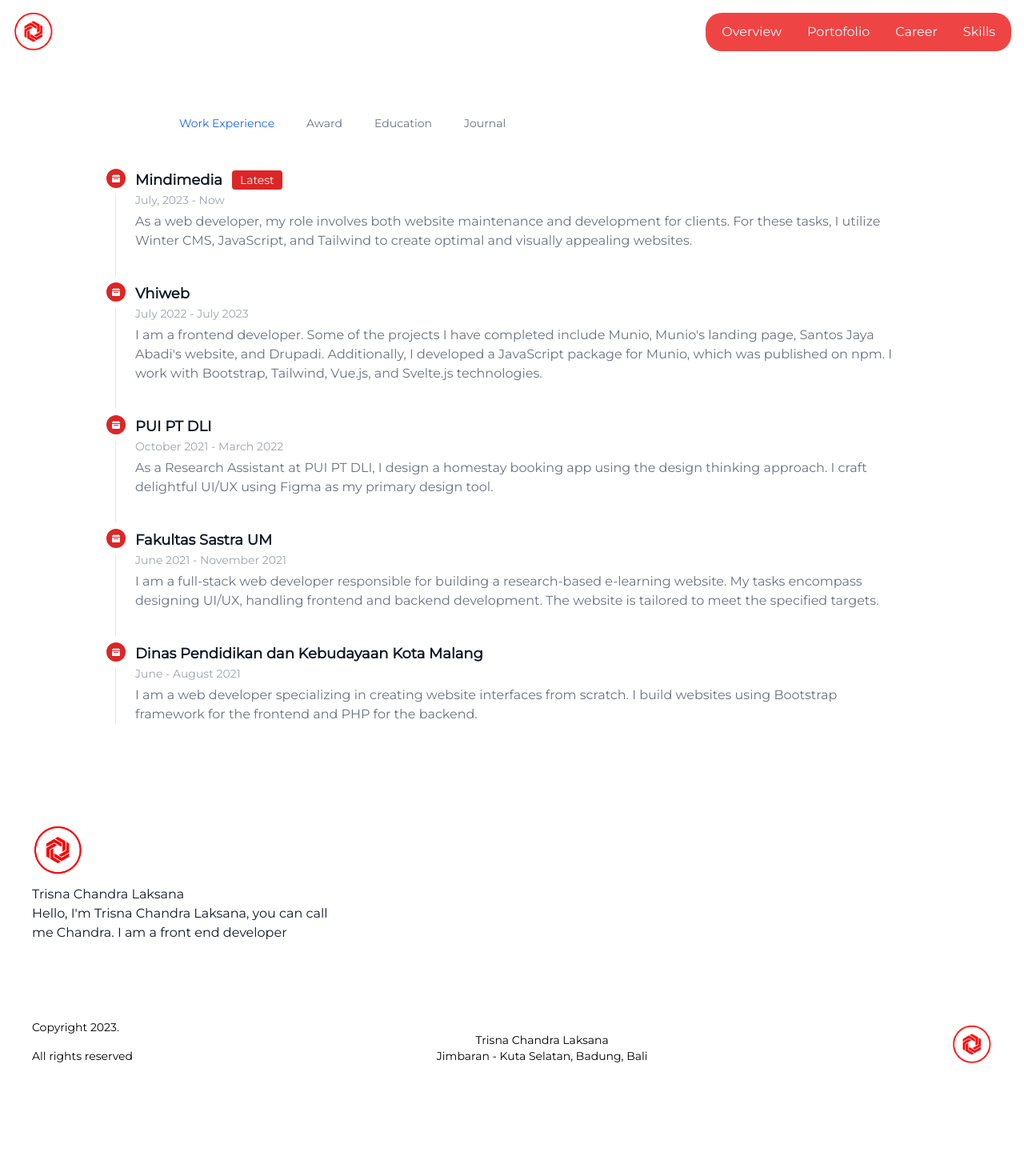
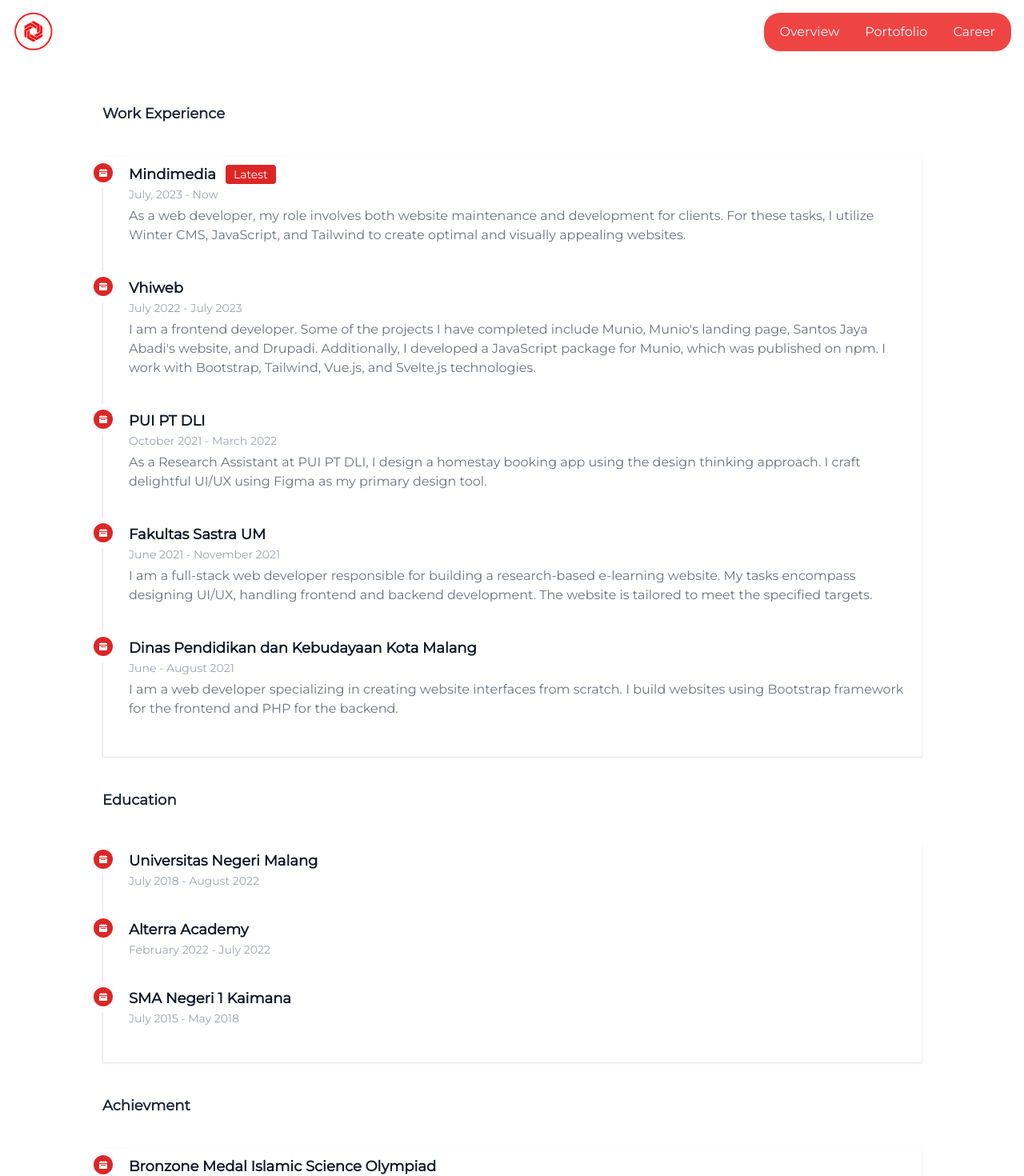
Before and after one commit to Chandralaksana22/portofolio-chandra, a Vue app: page /career in a window 1280 px wide. Shown: the top 1470 px of the page at 80% size. Before the commit the page ends 1370 px from the top, so only its background shows below. Built offline with nearby package versions, Linux system fonts and the light colour scheme.

Commit message:
Update : Update Career Page

```diff
--- a/src/components/Navigation/Navbar.vue
+++ b/src/components/Navigation/Navbar.vue
@@ -18,11 +18,8 @@
       <li class="py-3">
         <router-link to="/portofolio" class="block text-white py-2 pl-3 pr-4 text-gray-900 rounded hover:bg-gray-100 md:hover:bg-transparent md:hover:text-white md:p-0 md:dark:hover:text-white dark:text-white dark:hover:bg-gray-700 dark:hover:text-white md:dark:hover:bg-transparent dark:border-gray-700">Portofolio</router-link>
       </li>
-      <li class="py-3">
+      <li class="py-3 pr-0 md:pr-5">
         <router-link to="/career" class="block text-white py-2 pl-3 pr-4 text-gray-900 rounded hover:bg-gray-100 md:hover:bg-transparent md:hover:text-white md:p-0 md:dark:hover:text-white dark:text-white dark:hover:bg-gray-700 dark:hover:text-white md:dark:hover:bg-transparent dark:border-gray-700">Career</router-link>
-      </li>
-      <li class="py-3 pr-0 md:pr-5">
-        <a href="#" class="block text-white py-2 pl-3 pr-4 text-gray-900 rounded hover:bg-gray-100 md:hover:bg-transparent md:hover:text-white md:p-0 md:dark:hover:text-white dark:text-white dark:hover:bg-gray-700 dark:hover:text-white md:dark:hover:bg-transparent dark:border-gray-700">Skills</a>
       </li>
       </ul>
     </div>
--- a/src/views/CareerView.vue
+++ b/src/views/CareerView.vue
@@ -1,74 +1,8 @@
 <template>
   <section class="px-4 md:px-32 mx-auto mt-32">
-    <div class="mb-4 px-10 lg:px-20 pt-30">
-      <ul
-        class="flex flex-wrap -mb-px text-sm font-medium text-center"
-        id="myTab"
-        data-tabs-toggle="#myTabContent"
-        role="tablist"
-      >
-        <li class="mr-2" role="presentation">
-          <button
-            class="inline-block p-4 rounded-t-lg"
-            id="profile-tab"
-            data-tabs-target="#profile"
-            type="button"
-            role="tab"
-            aria-controls="profile"
-            aria-selected="false"
-          >
-            Work Experience
-          </button>
-        </li>
-        <li class="mr-2" role="presentation">
-          <button
-            class="inline-block p-4 rounded-t-lg"
-            id="dashboard-tab"
-            data-tabs-target="#dashboard"
-            type="button"
-            role="tab"
-            aria-controls="dashboard"
-            aria-selected="false"
-          >
-            Award
-          </button>
-        </li>
-        <li class="mr-2" role="presentation">
-          <button
-            class="inline-block p-4 rounded-t-lg"
-            id="settings-tab"
-            data-tabs-target="#settings"
-            type="button"
-            role="tab"
-            aria-controls="settings"
-            aria-selected="false"
-          >
-            Education
-          </button>
-        </li>
-        <li role="presentation">
-          <button
-            class="inline-block p-4 rounded-t-lg"
-            id="contacts-tab"
-            data-tabs-target="#contacts"
-            type="button"
-            role="tab"
-            aria-controls="contacts"
-            aria-selected="false"
-          >
-            Journal
-          </button>
-        </li>
-      </ul>
-    </div>
-    <div id="myTabContent">
-      <div
-        class="hidden p-4 rounded-lg"
-        id="profile"
-        role="tabpanel"
-        aria-labelledby="profile-tab"
-      >
-        <ol class="relative border-l border-gray-200 dark:border-gray-700">
+    <h1 class="font-bold text-lg">Work Experience</h1>
+    <div class="my-10 shadow">
+      <ol class="relative border-l border-gray-200 dark:border-gray-700 p-2">
         <li class="mb-10 ml-6">
           <span
             class="absolute flex items-center justify-center w-6 h-6 bg-red-600 rounded-full -left-3 ring-8 ring-white dark:ring-gray-900 dark:bg-red-900"
@@ -123,9 +57,7 @@
               />
             </svg>
           </span>
-            <h3
-              class="mb-1 text-lg font-semibold text-gray-900 dark:text-white"
-            >
+          <h3 class="mb-1 text-lg font-semibold text-gray-900 dark:text-white">
             Vhiweb
           </h3>
           <time
@@ -136,8 +68,8 @@
             I am a frontend developer. Some of the projects I have completed
             include Munio, Munio's landing page, Santos Jaya Abadi's website,
             and Drupadi. Additionally, I developed a JavaScript package for
-              Munio, which was published on npm. I work with Bootstrap,
-              Tailwind, Vue.js, and Svelte.js technologies.
+            Munio, which was published on npm. I work with Bootstrap, Tailwind,
+            Vue.js, and Svelte.js technologies.
           </p>
         </li>
         <li class="ml-6 mb-10">
@@ -156,9 +88,7 @@
               />
             </svg>
           </span>
-            <h3
-              class="mb-1 text-lg font-semibold text-gray-900 dark:text-white"
-            >
+          <h3 class="mb-1 text-lg font-semibold text-gray-900 dark:text-white">
             PUI PT DLI
           </h3>
           <time
@@ -187,9 +117,7 @@
               />
             </svg>
           </span>
-            <h3
-              class="mb-1 text-lg font-semibold text-gray-900 dark:text-white"
-            >
+          <h3 class="mb-1 text-lg font-semibold text-gray-900 dark:text-white">
             Fakultas Sastra UM
           </h3>
           <time
@@ -219,9 +147,7 @@
               />
             </svg>
           </span>
-            <h3
-              class="mb-1 text-lg font-semibold text-gray-900 dark:text-white"
-            >
+          <h3 class="mb-1 text-lg font-semibold text-gray-900 dark:text-white">
             Dinas Pendidikan dan Kebudayaan Kota Malang
           </h3>
           <time
@@ -236,13 +162,88 @@
         </li>
       </ol>
     </div>
-      <div
-        class="hidden p-4 rounded-lg"
-        id="dashboard"
-        role="tabpanel"
-        aria-labelledby="dashboard-tab"
+    <h1 class="font-bold text-lg mt-5">Education</h1>
+    <div class="my-10 shadow">
+      <ol class="relative border-l border-gray-200 dark:border-gray-700 p-2">
+        <li class="mb-10 ml-6">
+          <span
+            class="absolute flex items-center justify-center w-6 h-6 bg-red-600 rounded-full -left-3 ring-8 ring-white dark:ring-gray-900 dark:bg-red-900"
           >
-        <ol class="relative border-l border-gray-200 dark:border-gray-700">
+            <svg
+              class="w-2.5 h-2.5 text-white dark:text-red-300"
+              aria-hidden="true"
+              xmlns="http://www.w3.org/2000/svg"
+              fill="currentColor"
+              viewBox="0 0 20 20"
+            >
+              <path
+                d="M20 4a2 2 0 0 0-2-2h-2V1a1 1 0 0 0-2 0v1h-3V1a1 1 0 0 0-2 0v1H6V1a1 1 0 0 0-2 0v1H2a2 2 0 0 0-2 2v2h20V4ZM0 18a2 2 0 0 0 2 2h16a2 2 0 0 0 2-2V8H0v10Zm5-8h10a1 1 0 0 1 0 2H5a1 1 0 0 1 0-2Z"
+              />
+            </svg>
+          </span>
+          <h3
+            class="flex items-center mb-1 text-lg font-semibold text-gray-900 dark:text-white"
+          >
+            Universitas Negeri Malang
+          </h3>
+          <time
+            class="block mb-2 text-sm font-normal leading-none text-gray-400 dark:text-gray-500"
+            >July 2018 - August 2022</time
+          >
+        </li>
+        <li class="mb-10 ml-6">
+          <span
+            class="absolute flex items-center justify-center w-6 h-6 bg-red-600 rounded-full -left-3 ring-8 ring-white dark:ring-gray-900 dark:bg-red-900"
+          >
+            <svg
+              class="w-2.5 h-2.5 text-white dark:text-red-300"
+              aria-hidden="true"
+              xmlns="http://www.w3.org/2000/svg"
+              fill="currentColor"
+              viewBox="0 0 20 20"
+            >
+              <path
+                d="M20 4a2 2 0 0 0-2-2h-2V1a1 1 0 0 0-2 0v1h-3V1a1 1 0 0 0-2 0v1H6V1a1 1 0 0 0-2 0v1H2a2 2 0 0 0-2 2v2h20V4ZM0 18a2 2 0 0 0 2 2h16a2 2 0 0 0 2-2V8H0v10Zm5-8h10a1 1 0 0 1 0 2H5a1 1 0 0 1 0-2Z"
+              />
+            </svg>
+          </span>
+          <h3 class="mb-1 text-lg font-semibold text-gray-900 dark:text-white">
+            Alterra Academy
+          </h3>
+          <time
+            class="block mb-2 text-sm font-normal leading-none text-gray-400 dark:text-gray-500"
+            >February 2022 - July 2022</time
+          >
+        </li>
+        <li class="ml-6 mb-10">
+          <span
+            class="absolute flex items-center justify-center w-6 h-6 bg-red-600 rounded-full -left-3 ring-8 ring-white dark:ring-gray-900 dark:bg-red-900"
+          >
+            <svg
+              class="w-2.5 h-2.5 text-white dark:text-red-300"
+              aria-hidden="true"
+              xmlns="http://www.w3.org/2000/svg"
+              fill="currentColor"
+              viewBox="0 0 20 20"
+            >
+              <path
+                d="M20 4a2 2 0 0 0-2-2h-2V1a1 1 0 0 0-2 0v1h-3V1a1 1 0 0 0-2 0v1H6V1a1 1 0 0 0-2 0v1H2a2 2 0 0 0-2 2v2h20V4ZM0 18a2 2 0 0 0 2 2h16a2 2 0 0 0 2-2V8H0v10Zm5-8h10a1 1 0 0 1 0 2H5a1 1 0 0 1 0-2Z"
+              />
+            </svg>
+          </span>
+          <h3 class="mb-1 text-lg font-semibold text-gray-900 dark:text-white">
+            SMA Negeri 1 Kaimana
+          </h3>
+          <time
+            class="block mb-2 text-sm font-normal leading-none text-gray-400 dark:text-gray-500"
+            >July 2015 - May 2018</time
+          >
+        </li>
+      </ol>
+    </div>
+    <h1 class="font-bold text-lg mt-5">Achievment</h1>
+    <div class="my-10 shadow">
+      <ol class="relative border-l border-gray-200 dark:border-gray-700 p-2">
         <li class="mb-10 ml-6">
           <span
             class="absolute flex items-center justify-center w-6 h-6 bg-red-600 rounded-full -left-3 ring-8 ring-white dark:ring-gray-900 dark:bg-red-900"
@@ -285,9 +286,7 @@
               />
             </svg>
           </span>
-            <h3
-              class="mb-1 text-lg font-semibold text-gray-900 dark:text-white"
-            >
+          <h3 class="mb-1 text-lg font-semibold text-gray-900 dark:text-white">
             Bronzone Medal Big Fair Science Competition
           </h3>
           <time
@@ -311,9 +310,7 @@
               />
             </svg>
           </span>
-            <h3
-              class="mb-1 text-lg font-semibold text-gray-900 dark:text-white"
-            >
+          <h3 class="mb-1 text-lg font-semibold text-gray-900 dark:text-white">
             Bronzone Medal Hardiknas Competition
           </h3>
           <time
@@ -337,9 +334,7 @@
               />
             </svg>
           </span>
-            <h3
-              class="mb-1 text-lg font-semibold text-gray-900 dark:text-white"
-            >
+          <h3 class="mb-1 text-lg font-semibold text-gray-900 dark:text-white">
             Numeration and literacy Olympics 2023
           </h3>
           <time
@@ -363,9 +358,7 @@
               />
             </svg>
           </span>
-            <h3
-              class="mb-1 text-lg font-semibold text-gray-900 dark:text-white"
-            >
+          <h3 class="mb-1 text-lg font-semibold text-gray-900 dark:text-white">
             Indonesia Muslim Olympic
           </h3>
           <time
@@ -389,9 +382,7 @@
               />
             </svg>
           </span>
-            <h3
-              class="mb-1 text-lg font-semibold text-gray-900 dark:text-white"
-            >
+          <h3 class="mb-1 text-lg font-semibold text-gray-900 dark:text-white">
             Recipients of the 2021 Indonesian Innovation Talent Program
           </h3>
           <time
@@ -415,9 +406,7 @@
               />
             </svg>
           </span>
-            <h3
-              class="mb-1 text-lg font-semibold text-gray-900 dark:text-white"
-            >
+          <h3 class="mb-1 text-lg font-semibold text-gray-900 dark:text-white">
             Awardee Yayasan Hadji Kalla Scholarship
           </h3>
           <time
@@ -427,103 +416,5 @@
         </li>
       </ol>
     </div>
-      <div
-        class="hidden p-4 rounded-lg bg-gray-50 dark:bg-gray-800"
-        id="settings"
-        role="tabpanel"
-        aria-labelledby="settings-tab"
-      >
-        <ol class="relative border-l border-gray-200 dark:border-gray-700">
-          <li class="mb-10 ml-6">
-            <span
-              class="absolute flex items-center justify-center w-6 h-6 bg-red-600 rounded-full -left-3 ring-8 ring-white dark:ring-gray-900 dark:bg-red-900"
-            >
-              <svg
-                class="w-2.5 h-2.5 text-white dark:text-red-300"
-                aria-hidden="true"
-                xmlns="http://www.w3.org/2000/svg"
-                fill="currentColor"
-                viewBox="0 0 20 20"
-              >
-                <path
-                  d="M20 4a2 2 0 0 0-2-2h-2V1a1 1 0 0 0-2 0v1h-3V1a1 1 0 0 0-2 0v1H6V1a1 1 0 0 0-2 0v1H2a2 2 0 0 0-2 2v2h20V4ZM0 18a2 2 0 0 0 2 2h16a2 2 0 0 0 2-2V8H0v10Zm5-8h10a1 1 0 0 1 0 2H5a1 1 0 0 1 0-2Z"
-                />
-              </svg>
-            </span>
-            <h3
-              class="flex items-center mb-1 text-lg font-semibold text-gray-900 dark:text-white"
-            >
-              Universitas Negeri Malang
-            </h3>
-            <time
-              class="block mb-2 text-sm font-normal leading-none text-gray-400 dark:text-gray-500"
-              >July 2018 - August 2022</time
-            >
-          </li>
-          <li class="mb-10 ml-6">
-            <span
-              class="absolute flex items-center justify-center w-6 h-6 bg-red-600 rounded-full -left-3 ring-8 ring-white dark:ring-gray-900 dark:bg-red-900"
-            >
-              <svg
-                class="w-2.5 h-2.5 text-white dark:text-red-300"
-                aria-hidden="true"
-                xmlns="http://www.w3.org/2000/svg"
-                fill="currentColor"
-                viewBox="0 0 20 20"
-              >
-                <path
-                  d="M20 4a2 2 0 0 0-2-2h-2V1a1 1 0 0 0-2 0v1h-3V1a1 1 0 0 0-2 0v1H6V1a1 1 0 0 0-2 0v1H2a2 2 0 0 0-2 2v2h20V4ZM0 18a2 2 0 0 0 2 2h16a2 2 0 0 0 2-2V8H0v10Zm5-8h10a1 1 0 0 1 0 2H5a1 1 0 0 1 0-2Z"
-                />
-              </svg>
-            </span>
-            <h3
-              class="mb-1 text-lg font-semibold text-gray-900 dark:text-white"
-            >
-              Alterra Academy
-            </h3>
-            <time
-              class="block mb-2 text-sm font-normal leading-none text-gray-400 dark:text-gray-500"
-              >February 2022 - July 2022</time
-            >
-          </li>
-          <li class="ml-6 mb-10">
-            <span
-              class="absolute flex items-center justify-center w-6 h-6 bg-red-600 rounded-full -left-3 ring-8 ring-white dark:ring-gray-900 dark:bg-red-900"
-            >
-              <svg
-                class="w-2.5 h-2.5 text-white dark:text-red-300"
-                aria-hidden="true"
-                xmlns="http://www.w3.org/2000/svg"
-                fill="currentColor"
-                viewBox="0 0 20 20"
-              >
-                <path
-                  d="M20 4a2 2 0 0 0-2-2h-2V1a1 1 0 0 0-2 0v1h-3V1a1 1 0 0 0-2 0v1H6V1a1 1 0 0 0-2 0v1H2a2 2 0 0 0-2 2v2h20V4ZM0 18a2 2 0 0 0 2 2h16a2 2 0 0 0 2-2V8H0v10Zm5-8h10a1 1 0 0 1 0 2H5a1 1 0 0 1 0-2Z"
-                />
-              </svg>
-            </span>
-            <h3
-              class="mb-1 text-lg font-semibold text-gray-900 dark:text-white"
-            >
-              SMA Negeri 1 Kaimana
-            </h3>
-            <time
-              class="block mb-2 text-sm font-normal leading-none text-gray-400 dark:text-gray-500"
-              >July 2015 - May 2018</time
-            >
-          </li>
-        </ol>
-      </div>
-      <div
-        class="hidden p-4 rounded-lg bg-gray-50 dark:bg-gray-800"
-        id="contacts"
-        role="tabpanel"
-        aria-labelledby="contacts-tab"
-      >
-        <p class="text-sm text-gray-500 dark:text-gray-400">
-          Lorem Ipsum Dolor Sit Amet
-        </p>
-      </div>
-    </div>
   </section>
 </template>
```
Lines whose indentation alone changed are shown as unchanged.
